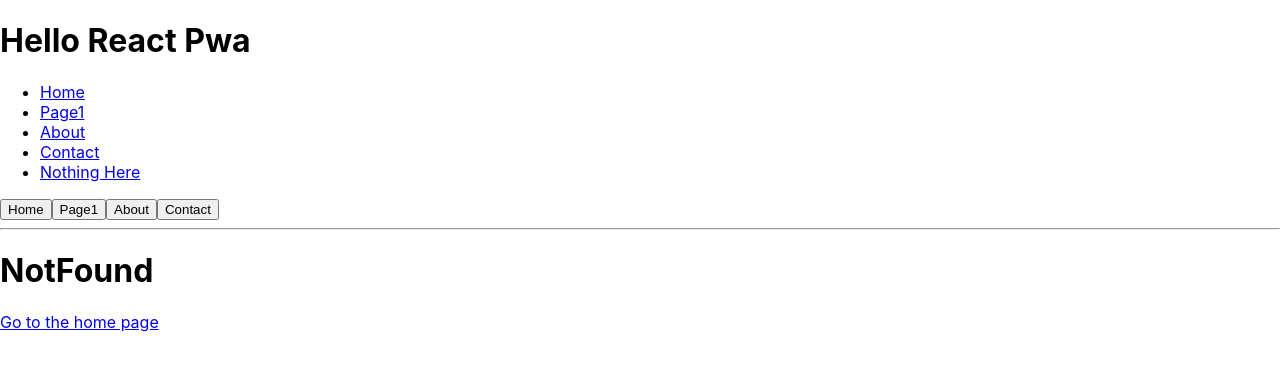
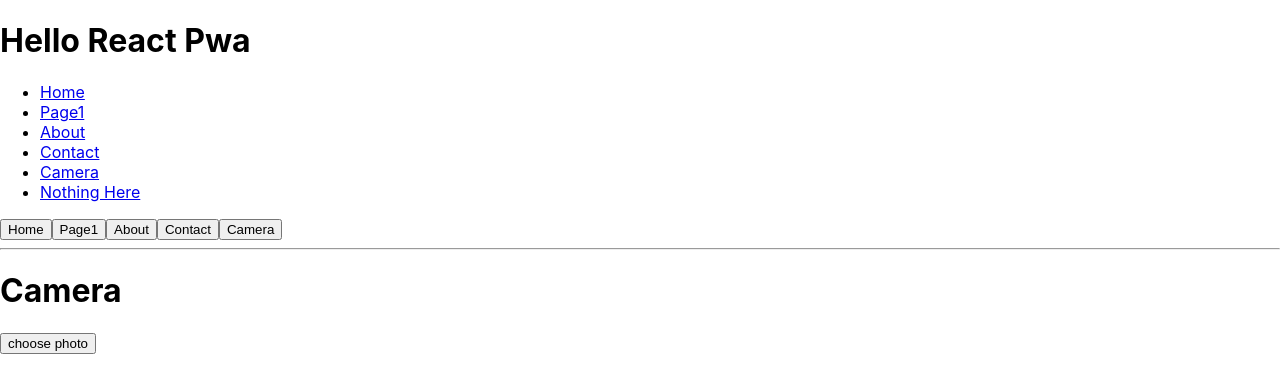
Before and after one commit to macroware-tanji/react-pwa, a React (Create React App) app: page /react-pwa/camera in a window 1280 px wide. Shown: the top 392 px of the page. Built offline with nearby package versions, Linux system fonts and the light colour scheme.

Commit message:
Camara test

```diff
--- a/package.json
+++ b/package.json
@@ -53,5 +53,6 @@
   },
   "devDependencies": {
     "webpack-cli": "^4.9.1"
-  }
+  },
+  "homepage": "https://macroware-tanji.github.io/react-pwa/"
 }
--- a/src/App.js
+++ b/src/App.js
@@ -10,6 +10,7 @@ import Me from './Me'
 import Others from './Others'
 import About from './About'
 import Contact from './Contact'
+import Camera from './Camera'
 import NotFound from './NotFound'
 
 function Layout() {
@@ -26,6 +27,9 @@ function Layout() {
     }
     else if(e.target.name==="contact"){
       navigate("/contact")
+    }
+    else if(e.target.name==="camera"){
+      navigate("/camera")
     }
   }
   return (
@@ -47,6 +51,9 @@ function Layout() {
             <Link to="/contact">Contact</Link>
           </li>
           <li>
+            <Link to="/camera">Camera</Link>
+          </li>
+          <li>
             <Link to="/nothing-here">Nothing Here</Link>
           </li>
         </ul>
@@ -55,6 +62,7 @@ function Layout() {
         <button onClick={handleClick} name="page1">Page1</button>
         <button onClick={handleClick} name="about">About</button>
         <button onClick={handleClick} name="contact">Contact</button>
+        <button onClick={handleClick} name="camera">Camera</button>
         </div>
       </nav>
 
@@ -136,6 +144,7 @@ class App extends Component{
             <Route path="page1/me" element={<Me/>}/>
             <Route path="about" element={<About />} />
             <Route path="contact" element={<Contact />} />
+            <Route path="camera" element={<Camera />} />
              {/* Using path="*"" means "match anything", so this route
                 acts like a catch-all for URLs that we don't have explicit
                 routes for. */}
--- /dev/null
+++ b/src/Camera.css
@@ -0,0 +1,7 @@
+.camera--img {
+    object-fit: cover;
+}
+
+.camera--hidden {
+    display: none;
+}
--- /dev/null
+++ b/src/Camera.js
@@ -0,0 +1,58 @@
+import React,{ Component } from "react"
+import './Camera.css'
+
+export default class Camera extends Component {
+    constructor(props){
+        console.log("Camera.constructor")
+        super(props);
+        this.state = {
+             imageLoaded:false
+        }
+        this.inputFile = React.createRef()
+        this.imgRef = React.createRef()
+        this.onChange = this.onChange.bind(this)
+        this.onClickChoosePhoto = this.onClickChoosePhoto.bind(this)
+    }
+    componentDidMount(){
+        console.log("Camera.componentDidMount")
+    }
+    componentWillUnmount(){
+        console.log("Camera.componentWillUnmount")
+    }
+    onChange(e){
+        console.log("onChange")
+        console.dir(e,{depth:null})
+        if(e.target.files.length){
+            const file = e.target.files[0]
+            const fr = new FileReader()
+            fr.addEventListener("load",(e)=>{
+                const url = fr.result
+                //alert(url)
+                this.imgRef.current.src = url
+                this.imgRef.current.width=300
+                this.imgRef.current.height=300
+                if(this.imgRef.current.classList.contains("camera--hidden")){
+                    this.imgRef.current.classList.remove("camera--hidden")
+                }
+            })
+            fr.readAsDataURL(file)
+        }
+    }
+    onClickChoosePhoto(e){
+        this.inputFile.current.click()
+    }
+    render() {
+        return (
+            <div>
+                <h1>Camera</h1>
+                <div>
+                    <input type="file" className="camera--hidden" ref={this.inputFile} onChange={this.onChange}/>
+                    <button onClick={this.onClickChoosePhoto}>choose photo</button>
+                </div>
+                <div>
+                    <img className="camera--img camera--hidden" alt="img" ref={this.imgRef} />
+                </div>
+            </div>
+        )
+    }
+}
```
Also changed, not shown: public/manifest.json.
